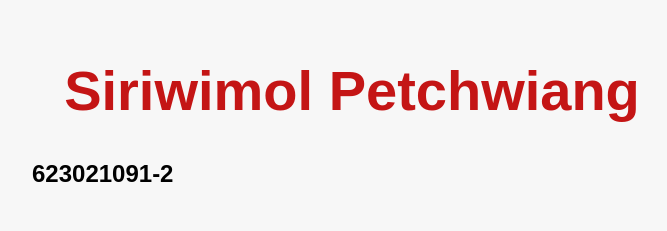
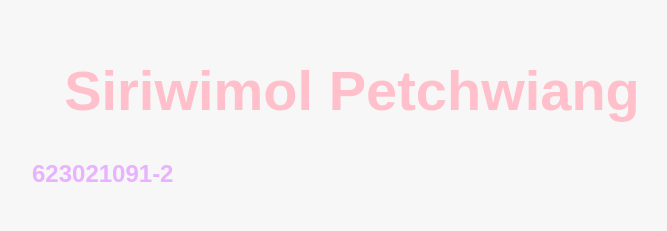
Before and after one commit to ketmanee27/webappkku1, a plain HTML site: page src/index.html in a window 1280 px wide. Shown: the whole page, without its empty margins (288-955 px from the left). Drawn offline with Linux system fonts and the light colour scheme.

Commit message:
Update styles.css

```diff
--- a/src/styles.css
+++ b/src/styles.css
@@ -18,5 +18,11 @@ main {
 main > h1 {
   text-align: center;
   font-size: 3.5em;
-  color: #c41515;
+  color: pink;
 }
+h2 {
+  color: #e8b2ff;
+}
+main {
+  boder: 3px dashed #8eb7ff ;
+}
```
